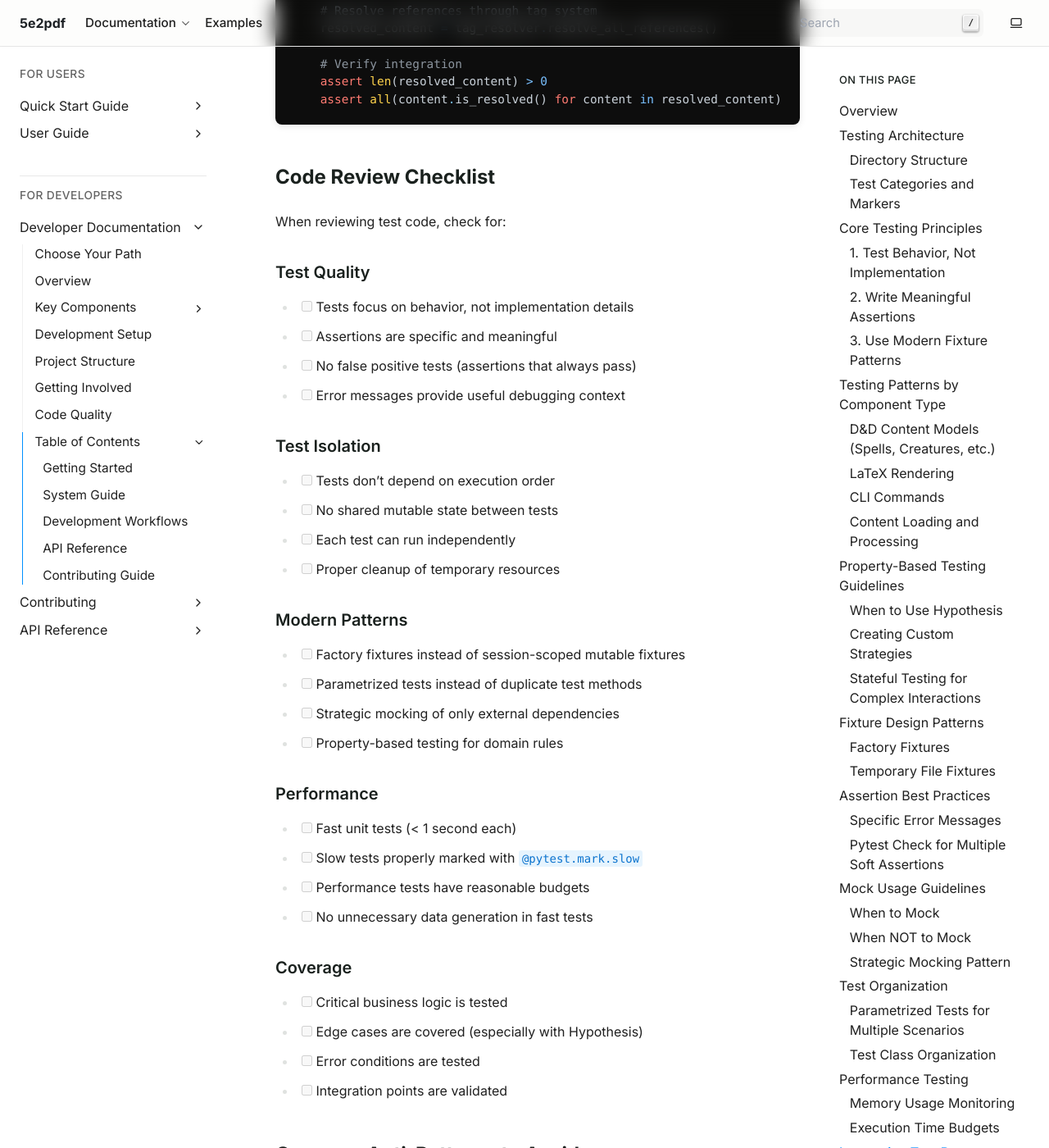
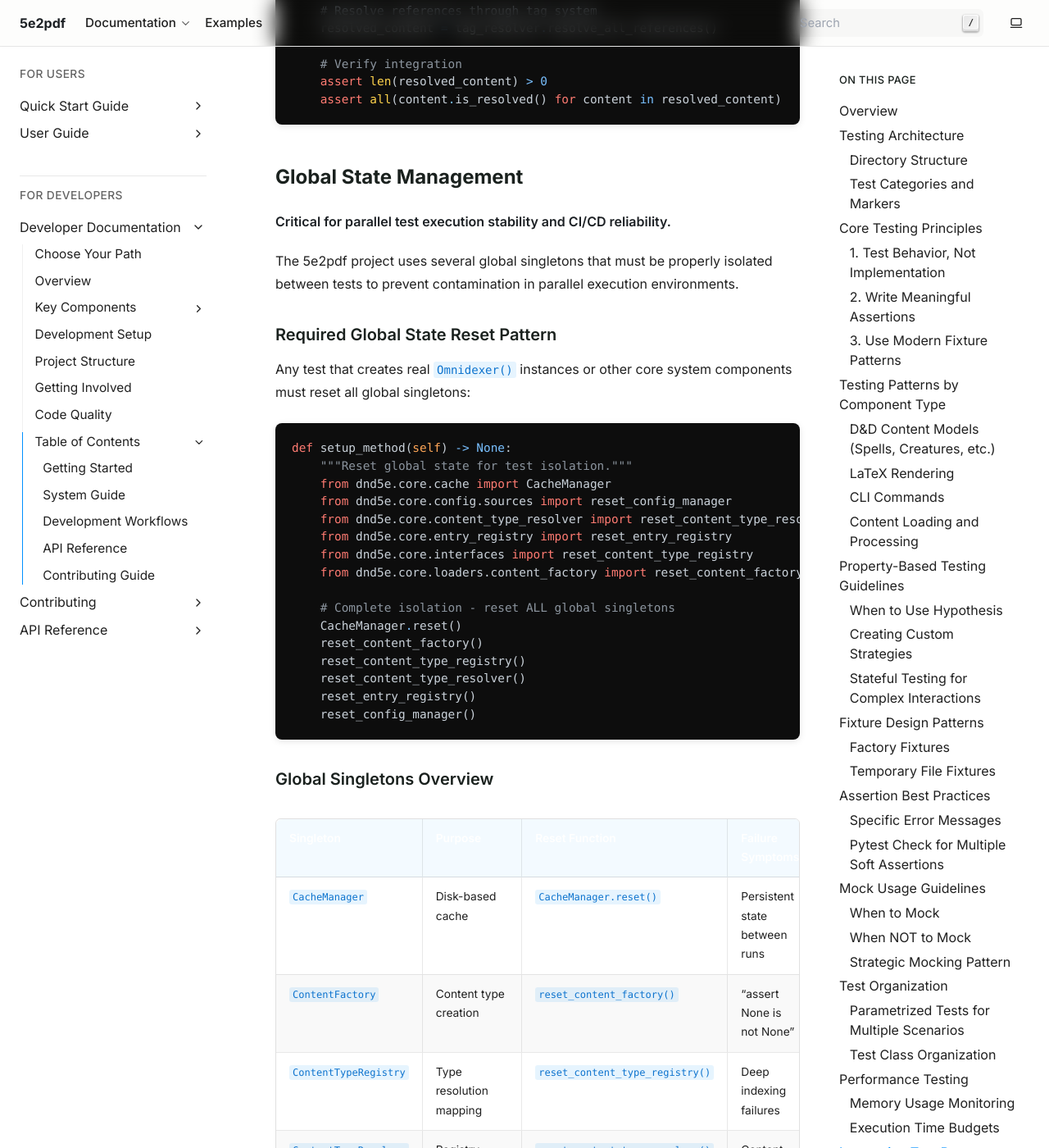
Before and after one commit to sargeant/studiorum, a Sphinx documentation site: the page built from docs/source/developer/contributing/testing-requirements.md, in a window 1280 px wide and 1400 px high, scrolled down 11090 px. Shown: the whole window at 82% size. Built offline with Sphinx 7.4.7, drawn with Linux system fonts in a browser that asks for light colours; pages that are not in the unit, such as notebooks, are missing from menus; some of the changed text lies outside the part shown.

Commit message:
docs(tests): add comprehensive global state management section
- Document all 6 global singletons requiring reset for test isolation
- Add detailed table mapping singletons to reset functions and symptoms
- Include Mock vs Real instance strategy with examples
- Cover CI/CD specific considerations for parallel test execution
- Add troubleshooting guide for common global state issues

Based on lessons learned from resolving GitHub workflow failures and
intermittent test failures in parallel execution environments.

````diff
--- a/docs/source/developer/contributing/testing-requirements.md
+++ b/docs/source/developer/contributing/testing-requirements.md
@@ -453,6 +453,80 @@ def test_content_resolution_integration(omnidexer, tag_resolver):
     assert all(content.is_resolved() for content in resolved_content)
 ```
 
+## Global State Management
+
+**Critical for parallel test execution stability and CI/CD reliability.**
+
+The 5e2pdf project uses several global singletons that must be properly isolated between tests to prevent contamination in parallel execution environments.
+
+### Required Global State Reset Pattern
+
+Any test that creates real `Omnidexer()` instances or other core system components must reset all global singletons:
+
+```python
+def setup_method(self) -> None:
+    """Reset global state for test isolation."""
+    from dnd5e.core.cache import CacheManager
+    from dnd5e.core.config.sources import reset_config_manager
+    from dnd5e.core.content_type_resolver import reset_content_type_resolver
+    from dnd5e.core.entry_registry import reset_entry_registry
+    from dnd5e.core.interfaces import reset_content_type_registry
+    from dnd5e.core.loaders.content_factory import reset_content_factory
+
+    # Complete isolation - reset ALL global singletons
+    CacheManager.reset()
+    reset_content_factory()
+    reset_content_type_registry()
+    reset_content_type_resolver()
+    reset_entry_registry()
+    reset_config_manager()
+```
+
+### Global Singletons Overview
+
+| Singleton | Purpose | Reset Function | Failure Symptoms |
+|-----------|---------|----------------|------------------|
+| `CacheManager` | Disk-based cache | `CacheManager.reset()` | Persistent state between runs |
+| `ContentFactory` | Content type creation | `reset_content_factory()` | "assert None is not None" |
+| `ContentTypeRegistry` | Type resolution mapping | `reset_content_type_registry()` | Deep indexing failures |
+| `ContentTypeResolver` | Registry-based resolution | `reset_content_type_resolver()` | Content loading corruption |
+| `EntryRegistry` | Entry validation registry | `reset_entry_registry()` | Validation failures |
+| `ConfigManager` | Configuration management | `reset_config_manager()` | Config directory errors in CI |
+
+### Mock vs Real Instance Strategy
+
+**Use Mocks When Possible:**
+```python
+# Preferred: Avoid global state entirely
+mock_omnidexer = Mock(spec=Omnidexer)  # Use spec for Pydantic validation
+```
+
+**Use Real Instances When Required:**
+```python
+# When testing deep integration, use full reset pattern above
+def setup_method(self) -> None:
+    # ... complete global state reset as shown above
+
+def test_real_omnidexer_functionality(self):
+    omnidexer = Omnidexer()  # Now safe to use real instance
+```
+
+### Common Global State Issues
+
+- **"Works individually, fails in parallel"** → Missing global state reset
+- **"Works first time, fails second"** → Persistent cache/config state
+- **"Input should be an instance of Omnidexer"** → Use `Mock(spec=Omnidexer)`
+- **"FileNotFoundError: config directory"** → Missing `reset_config_manager()`
+- **"assert None is not None"** → Content factory corruption
+
+### CI/CD Considerations
+
+In CI environments like GitHub Actions, additional isolation is critical:
+
+1. **Directory Creation**: Config manager may try to create directories that don't exist
+2. **Parallel Workers**: pytest-xdist runs tests in separate workers that share nothing
+3. **Shell Compatibility**: Ensure `SHELL := /bin/bash` in Makefiles for `-o pipefail` support
+
 ## Code Review Checklist
 
 When reviewing test code, check for:
````
